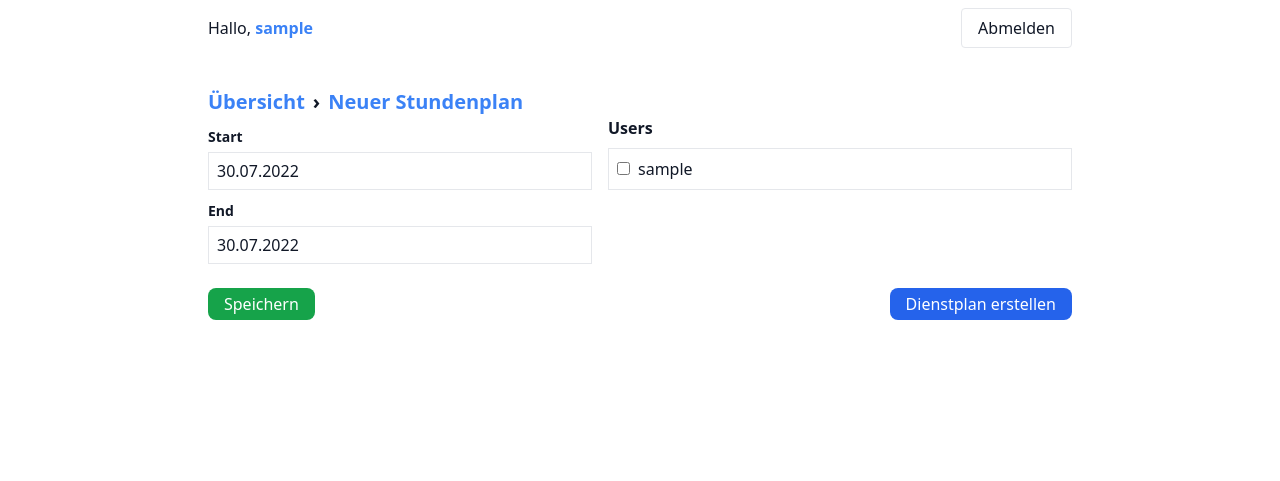
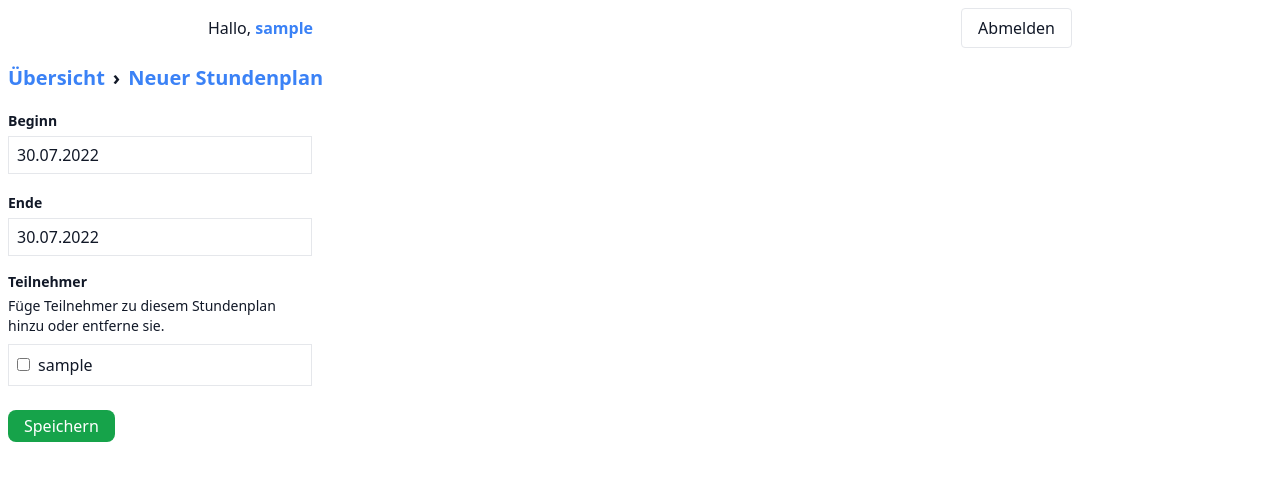
Before and after one commit to weinbusch/scheduler, a Django app: page /schedules/add in a window 1280 px wide. Shown: the top 481 px of the page. Run offline with Django 4.2, Linux system fonts and the light colour scheme; the visitor is signed in with stand-in values (Sample User, id 1); data comes from the database, SQL or seed files in the repository; some libraries are stand-ins or nearby versions.

Commit message:
feat: allow editing of available days for all users of a given schedule

```diff
--- a/solver/templates/solver/schedule_form.html
+++ b/solver/templates/solver/schedule_form.html
@@ -1,8 +1,10 @@
 {% extends "base/layout.html" %}
+{% load static %}
 
 {% block main %}
-<div class="container mx-auto max-w-4xl px-4">
-  <h1 class="font-semibold text-xl mt-8 flex flex-row space-x-2">
+<main class="container mx-auto p-2 grid grid-cols-12 gap-4">
+  <header class="col-span-12">
+    <h1 class="font-semibold text-xl flex flex-row space-x-2">
       <a class="text-blue-500 hover:underline cursor-pointer"
          href="{% url 'index' %}">
         Übersicht
@@ -12,18 +14,16 @@
         {% if object %}Stundenplan {{ object.pk }}{% else %}Neuer Stundenplan{% endif %}
       </span>
     </h1>
+  </header>
+  <section class="col-span-3">
     <form action="" method="POST">
       {% csrf_token %}
       <input type="hidden" name="next" value="{{ next }}">
-    <div class="flex flex-row w-full">
-      <div class="flex-grow max-w-sm">
-	<div class="flex flex-col mt-2">
       <div>
 	<label for="{{ form.start.id_for_label }}"
 	       class="font-semibold text-sm">
-	      {{ form.start.label }}
+	  Beginn
 	</label>
-	  </div>
 	<div class="mt-1">
 	  {{ form.start }}
 	</div>
@@ -33,13 +33,11 @@
 	</div>
 	{% endfor %}
       </div>
-	<div class="flex flex-col mt-2">
-	  <div>
+      <div class="mt-4">
         <label for="{{ form.end.id_for_label }}"
 	       class="font-semibold text-sm">
-	      {{ form.end.label }}
+          Ende
         </label>
-	  </div>
         <div class="mt-1">
           {{ form.end }}
         </div>
@@ -49,12 +47,15 @@
         </div>
         {% endfor %}
       </div>
-      </div>
-      <div class="flex-grow ml-4">
-	<h1 class="font-semibold">{{ form.users.label }}</h1>
+      <div class="mt-4">
+        <h1 class="font-semibold text-sm">Teilnehmer</h1>
+        <p class="mt-1 text-sm">
+          Füge Teilnehmer zu diesem Stundenplan hinzu oder entferne
+          sie.
+        </p>
         <div class="mt-2 border-b border-r border-l max-h-64 overflow-y-auto">
           {% for choice in form.users %}
-	  <div class="flex flex-row p-2 border-t items-baseline bg-white">
+          <div class="p-2 border-t flex flex-row items-baseline bg-white">
             {{ choice.tag }}
             <label class="ml-2 flex-grow" for="{{ choice.id_for_label }}">{{ choice.choice_label }}</label>
           </div>
@@ -66,93 +67,50 @@
         </div>
         {% endfor %}
       </div>
-    </div>
-    <div class="flex flex-row justify-between items-baseline mt-4 -m-2">
+      <div class="flex flex-row flex-wrap justify-between items-baseline mt-4 -m-2">
         <button type="submit"
 	        class="m-2 px-4 p-2 leading-none cursor-pointer rounded-lg
 		       bg-green-600 hover:bg-green-500 text-white">
           Speichern
         </button>
+        {% if object %}
         <a id="solve_button"
            class="m-2 px-4 p-2 leading-none cursor-pointer rounded-lg
 	          bg-blue-600 hover:bg-blue-500 text-white">
           Dienstplan erstellen
         </a>
+        {% endif %}
       </div>
     </form>
+  </section>
   {% if object %}
-  <h2 class="mt-8 font-semibold text-lg">Verfügbarkeiten</h2>
-  <p class="mt-2">Die bisherigen Teilnehmer sind an den folgenden
-    Tagen grundsätzlich verfügbar. Klicke
-    auf <span class="text-green-600 font-semibold">Speichern</span>, um
-    die Anzeige der Teilnehmer zu aktualisieren.
-  </p>
-  <div id="calendar" class="mt-8"></div>
+  <section class="col-span-9">
+    <div class="border">
+      <h2 class="p-4 pb-0 font-semibold text-lg">Verfügbarkeit bearbeiten für</h2>
+      <div class="flex flex-row overflow-auto" id="calendar_users">
+        {% for u in object.users.all %}
+        <label class="p-4 flex flex-row items-center hover:bg-blue-500 hover:text-slate-100 cursor-pointer"
+               for="user_{{ u.pk }}">
+          <input type="radio" id="user_{{ u.pk }}" name="calendar_user" value="{{ u.pk }}" {% if u == user %}checked{% endif %}>
+          <span class="ml-2 leading-tight">{{ u.username }}</span>
+        </label>
+        {% endfor %}
+      </div>
+    </div>
+    <div id="calendar" class="mt-4"></div>
+  </section>
   {% endif %}
-</div>
+</main>
 {% endblock %}
 
 {% block scripts %}
+<script src="{% static 'solver/js/calendar.js' %}"></script>
 {% if object %}
 <script>
-  function reloadCalendar(response){
-      if (response.ok){
-	  calendar.refetchEvents();
-      } else {
-	  response.json().then(json=>console.log(json.error))
-      }
-  }
-
-  function solveSchedule(event){
-      event.preventDefault();
-      const url = "{% url 'api:schedule' object.pk %}"
-      fetch(url, {
-	  method: "PATCH",
-	  headers: {
-	      "X-CSRFToken": "{{ csrf_token }}",
-	  },
-      }).then(reloadCalendar)
-  }
-  document.getElementById("solve_button").addEventListener("click", solveSchedule)
-
-  function inactivateEvent(url){
-      fetch(url, {
-	  method: "PATCH",
-	  headers: {
-	      "X-CSRFToken": "{{ csrf_token }}",
-	      "Content-Type": "application/json"
-	  },
-	  body: JSON.stringify({
-	      active: false,
-	  }),
-      }).then(reloadCalendar)
-  }
-
-  const calendar = new FullCalendar.Calendar(document.getElementById("calendar"), {
-      initialView: "dayGridMonth",
-      locale: "de",
-      height: "auto",
-      buttonText: {
-	  "today": "Heute",
-	  "month": "Monatsansicht",
-      },
-      eventSources: [
-	  {
-	      id: "available_dates",
+  calendar(document.getElementById("calendar"), {
       url: "{% url 'api:day_preferences' object.pk %}",
-	  },
-      ],
-      eventDataTransform: function(data){
-	  data.title = data.username;
-	  return data;
-      },
-      eventClick: function(info){
-	  info.jsEvent.preventDefault();
-	  console.log(info.event);
-	  inactivateEvent(info.event.url);
-      },
-  });
-  calendar.render();
+      csrf_token: "{{ csrf_token }}",
+  })
 </script>
 {% endif %}
 {% endblock %}
```
Also changed, not shown: solver/static/solver/js/calendar.js (added, +81 -0 lines). Lines whose indentation alone changed are shown as unchanged.
